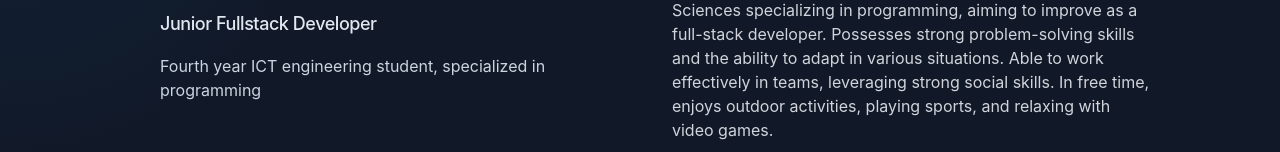
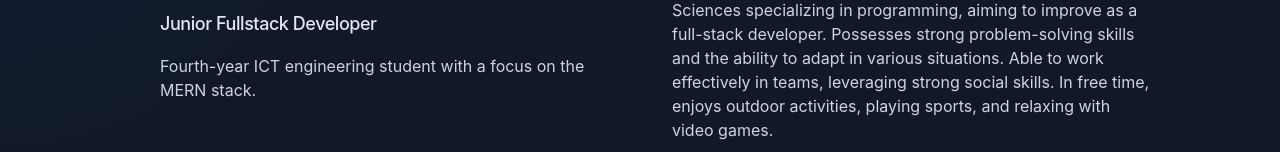
Before and after one commit to teppolap/my-portfolioV2, a React (Create React App) app: page / in a window 1280 px wide. Shown: the part 170-322 px from the top of the page. Built offline with nearby package versions, Linux system fonts and the light colour scheme.

Commit message:
edited profile

```diff
--- a/src/App.js
+++ b/src/App.js
@@ -98,7 +98,7 @@ function App() {
                 Junior Fullstack Developer
               </h2>
               <p className="mt-4 max-w-xs leading-normal text-slate-300 font-normal lg:max-w-none">
-                Fourth year ICT engineering student, specialized in programming
+                Fourth-year ICT engineering student with a focus on the MERN stack.
               </p>
             </div>
 
```
Also changed, not shown: 7 other files (tests, documents, lock files or other folders).
